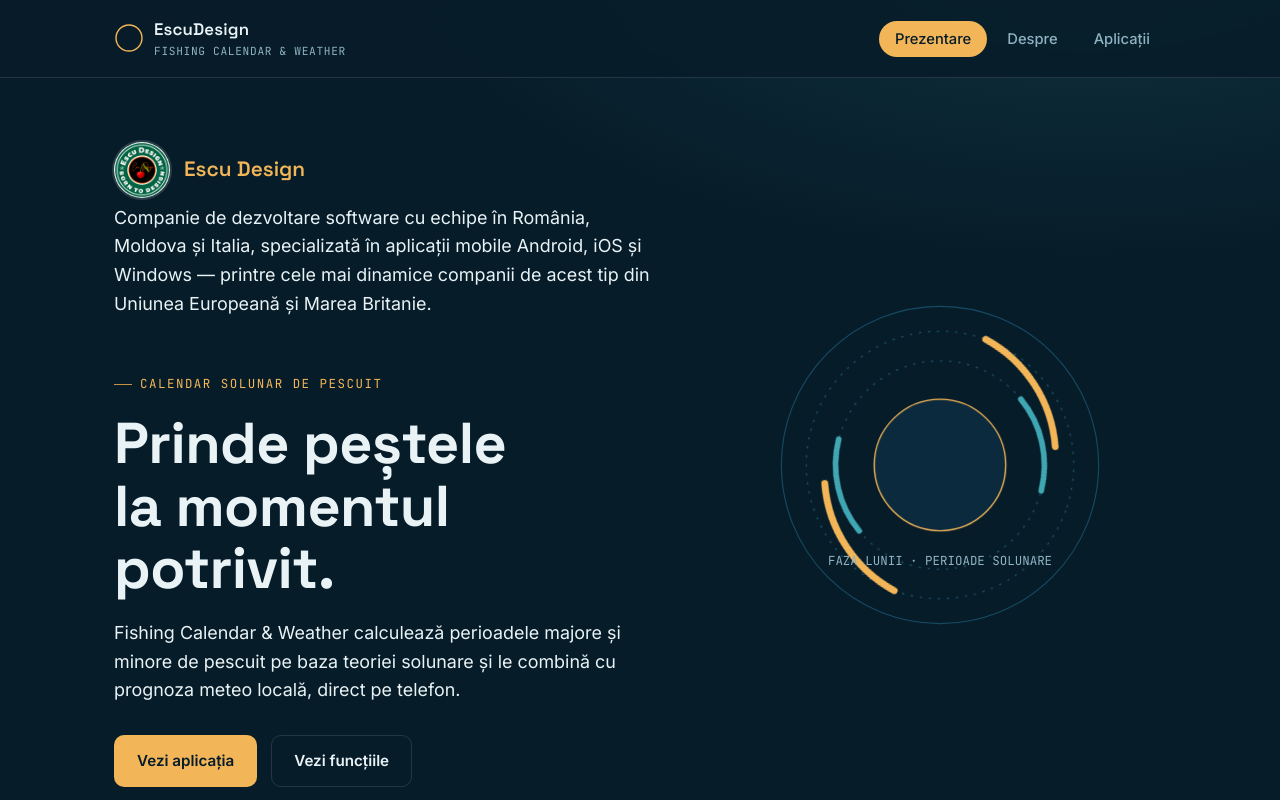
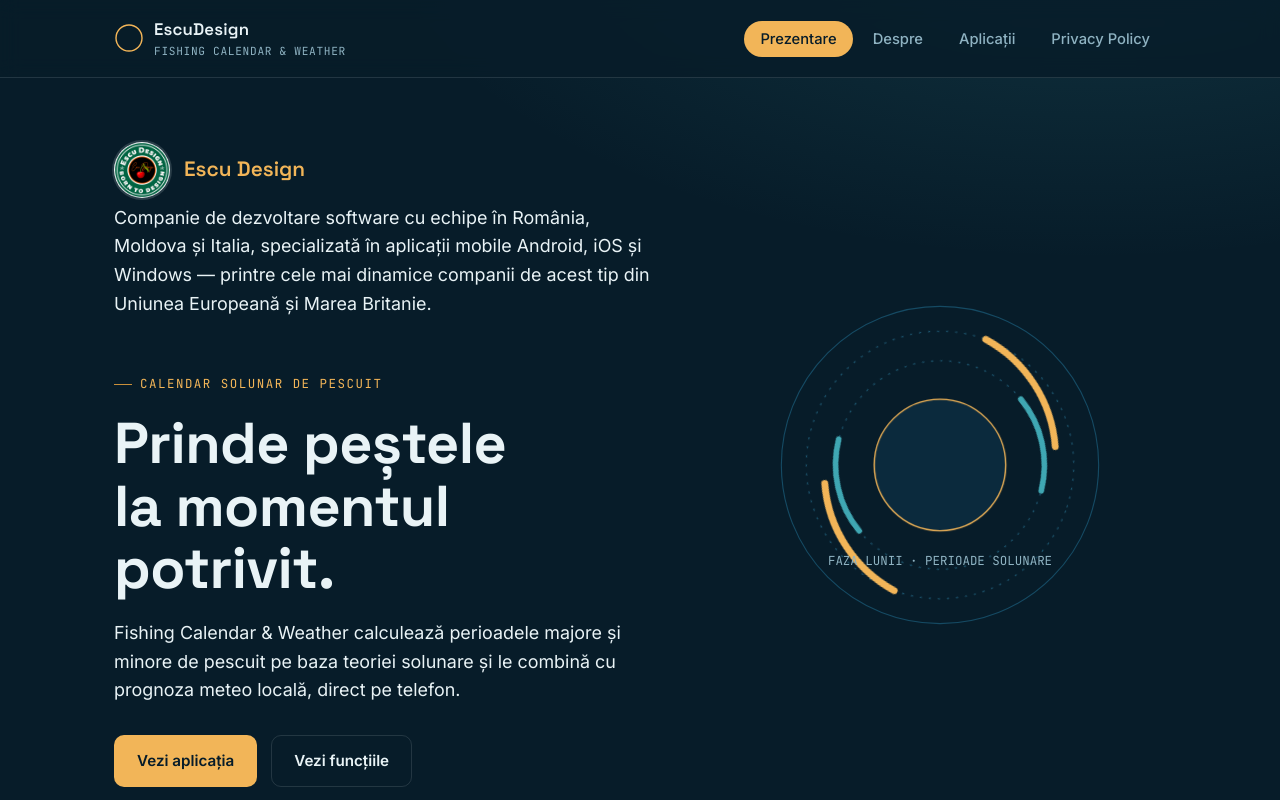
Before and after one commit to escudesign/escudesign.github.io, a plain HTML site: page index.html in a window 1280 px wide. Shown: the top 800 px of the page. Drawn offline with Linux system fonts and the light colour scheme.

Commit message:
Update index.html

```diff
--- a/index.html
+++ b/index.html
@@ -236,6 +236,7 @@
             <li><a href="#app-fishing-calendar" class="submenu-link" data-target="aplicatii" data-scroll="app-fishing-calendar">Fishing Calendar &amp; Weather</a></li>
           </ul>
         </li>
+        <li><a href="https://escudesign.github.io/privacy-policy.html" class="nav-ext">Privacy Policy</a></li>
       </ul>
     </nav>
   </div>
```
